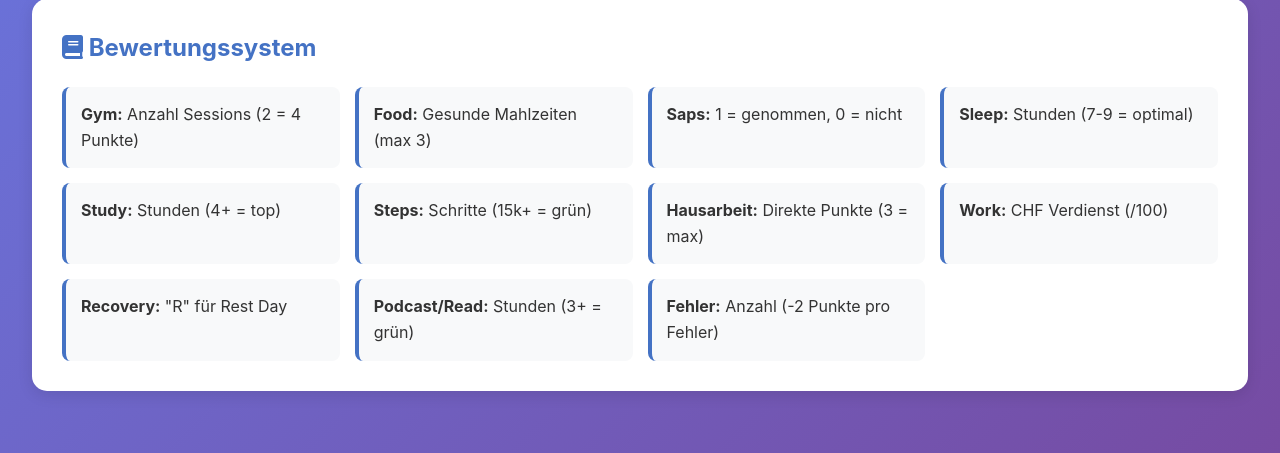
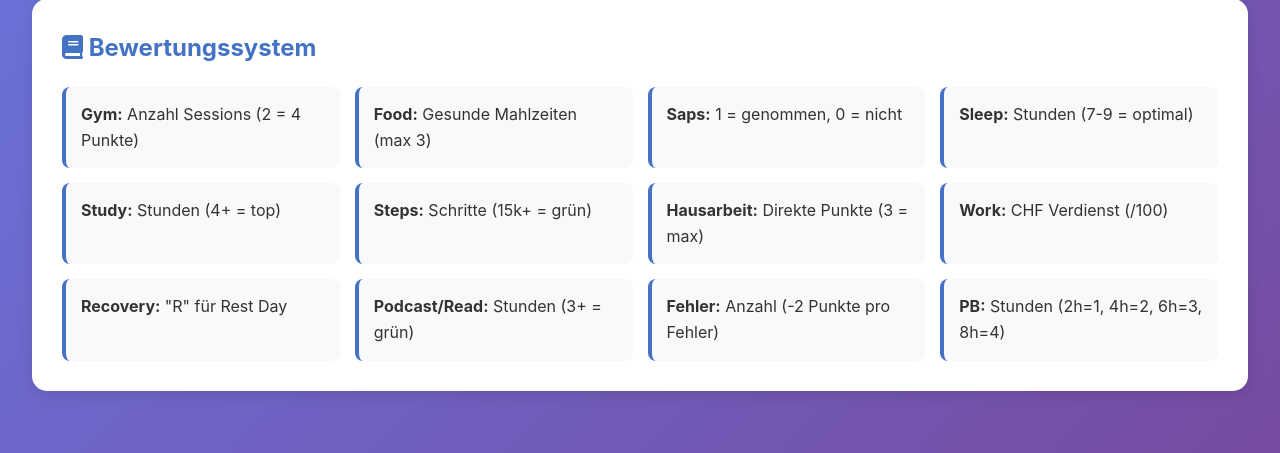
Before and after one commit to davidaleex/BrecherSystem, a Flask app: page / in a window 1280 px wide, after a click on "Info". Shown: the part 599-1052 px from the top of the page. Run offline with Flask 3, Linux system fonts and the light colour scheme; the visitor is signed in with stand-in values (Sample User, id 1); data comes from the database, SQL or seed files in the repository; both versions use the stored data as it was after the commit; some libraries are stand-ins or nearby versions.

Commit message:
Add PB column and fix dark mode leaderboard names
Features:
- Add PB (Personal Best) category: 2h=1pt, 4h=2pt, 6h=3pt, 8h=4pt
- PB column automatically appears in week tables
- Green for 6h+, orange for 2-4h, red for <2h
- Added info descriptions in dashboard and week view

Fixes:
- Dark mode leaderboard names now black (readable)
- Person names in podium now black in dark mode

🤖 Generated with [Claude Code](https://claude.ai/code)

Co-Authored-By: Claude <noreply@anthropic.com>

```diff
--- a/app.py
+++ b/app.py
@@ -18,7 +18,7 @@ WEBSITE_PASSWORD = 'AlphaBrecher'
 
 # BrecherSystem Konfiguration
 NAMES = ['David', 'Cedric', 'Müller']
-CATEGORIES = ['Gym', 'Food', 'Saps', 'Sleep', 'Study', 'Steps', 'Hausarbeit', 'Work', 'Recovery', 'Podcast/Read', 'Fehler', 'Fasten', 'Cold Plunge', 'Organisatorisches']
+CATEGORIES = ['Gym', 'Food', 'Saps', 'Sleep', 'Study', 'Steps', 'Hausarbeit', 'Work', 'Recovery', 'Podcast/Read', 'Fehler', 'Fasten', 'Cold Plunge', 'Organisatorisches', 'PB']
 DAYS = ['Mo', 'Di', 'Mi', 'Do', 'Fr', 'Sa', 'So']
 # get_weeks_list() wird jetzt dynamisch aus der Datenbank geladen
 
@@ -119,6 +119,18 @@ def calculate_points(category, value):
         return 1 if val > 0 else 0  # 1 eingetragen = 1 Punkt
     elif category == 'Organisatorisches':
         return min(val, 2)  # Pro Stunde 1 Punkt, max 2
+    elif category == 'PB':
+        # 2h=1pt, 4h=2pt, 6h=3pt, 8h=4pt
+        if val >= 8:
+            return 4
+        elif val >= 6:
+            return 3
+        elif val >= 4:
+            return 2
+        elif val >= 2:
+            return 1
+        else:
+            return 0
 
     return 0
 
@@ -189,6 +201,11 @@ def get_cell_color(category, value, person=None, day=None, week=None):
         # Stunden: 2=grün, 1=orange, 0=rot
         if val >= 2: return 'green'
         elif val >= 1: return 'orange'
+        else: return 'red'
+    elif category == 'PB':
+        # Stunden: 8=grün, 6=grün, 4=orange, 2=orange, 0=rot
+        if val >= 6: return 'green'
+        elif val >= 2: return 'orange'
         else: return 'red'
 
     return 'white'
--- a/static/style.css
+++ b/static/style.css
@@ -1707,7 +1707,7 @@ footer {
 }
 
 [data-theme="dark"] .person-name {
-    color: var(--text-primary);
+    color: #000000 !important;
     font-weight: 700;
 }
 
--- a/templates/index.html
+++ b/templates/index.html
@@ -297,6 +297,9 @@
                 </div>
                 <div class="instruction-item">
                     <strong>Fehler:</strong> Anzahl (-2 Punkte pro Fehler)
+                </div>
+                <div class="instruction-item">
+                    <strong>PB:</strong> Stunden (2h=1, 4h=2, 6h=3, 8h=4)
                 </div>
             </div>
         </div>
--- a/templates/week.html
+++ b/templates/week.html
@@ -106,6 +106,11 @@
                         <strong><i class="fas fa-clipboard-list"></i> Organisatorisches:</strong>
                         <span>Stunden × 1 (max 2)</span>
                         <small>2 Stunden = 2 Punkte</small>
+                    </div>
+                    <div class="info-category">
+                        <strong><i class="fas fa-dumbbell"></i> PB:</strong>
+                        <span>Stunden (2h=1, 4h=2, 6h=3, 8h=4)</span>
+                        <small>8+ Stunden = 4 Punkte</small>
                     </div>
                 </div>
                 <div class="info-legend">
```
Also changed, not shown: .claude/settings.local.json, brecher_system.db.
